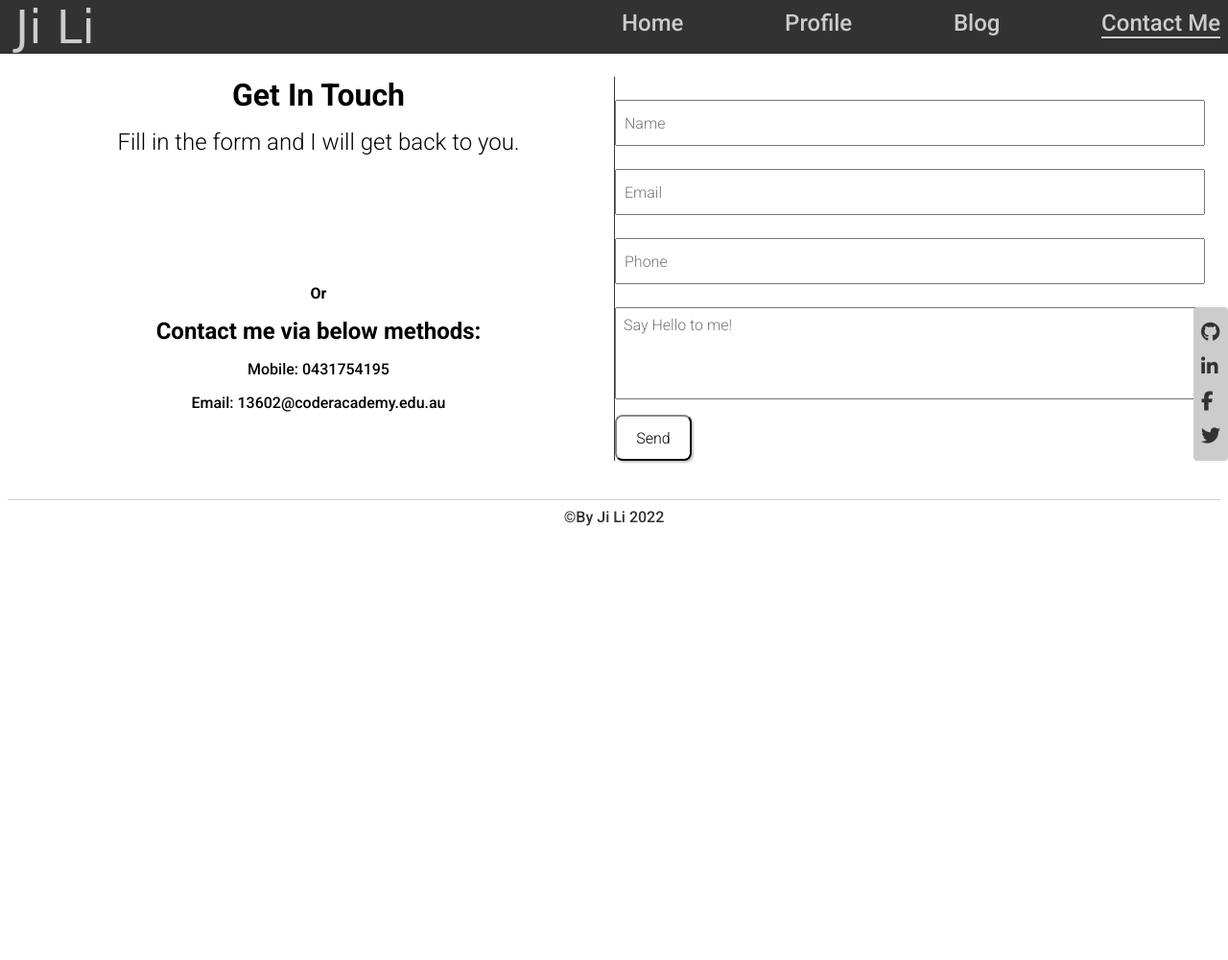
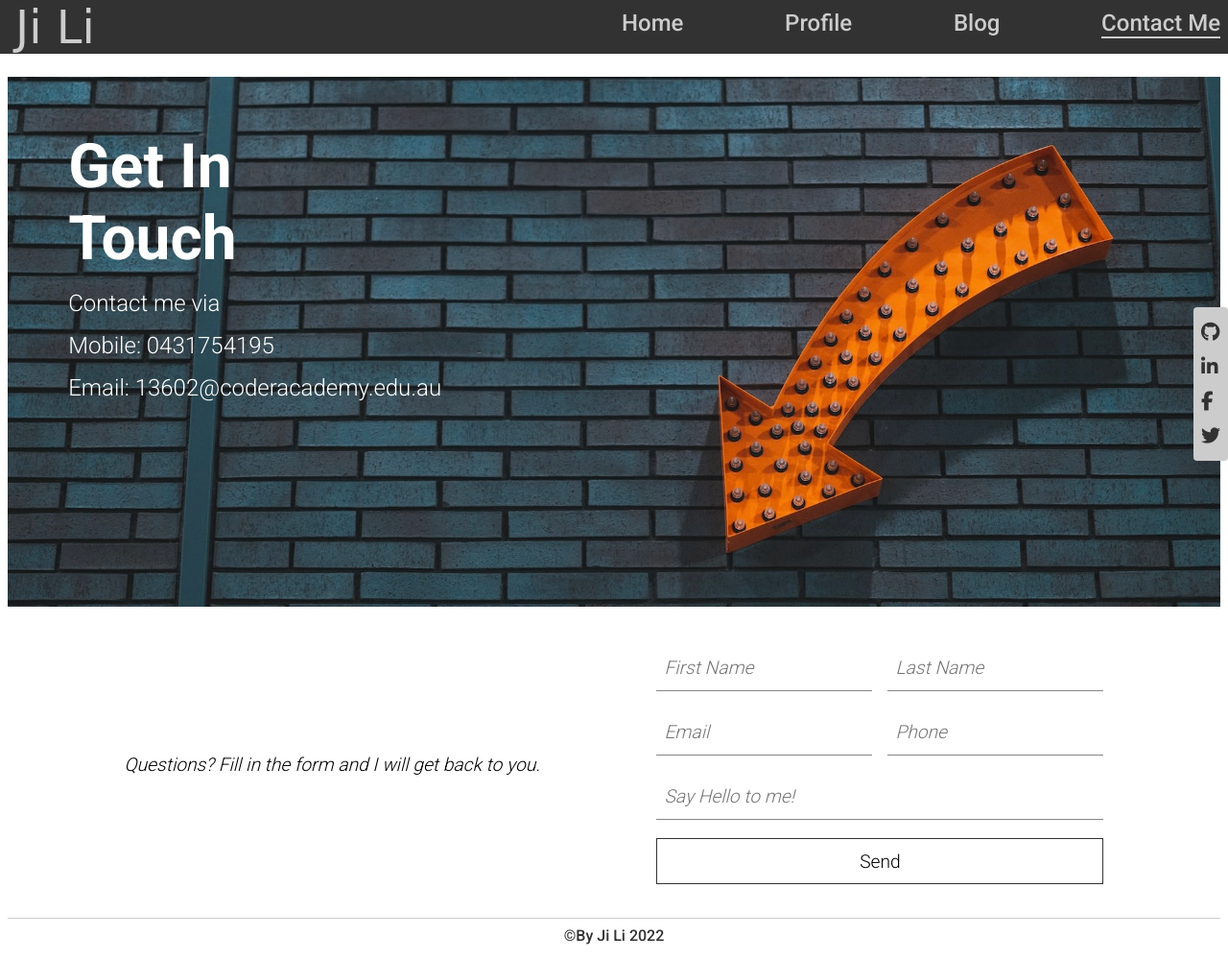
Before and after one commit to JiLi94/Portfolio, a plain HTML site: page src/pages/contact.html in a window 1280 px wide. Shown: the whole page at 96% size. Before the commit the page ends 800 px from the top, so only its background shows below. Drawn offline with nearby package versions, Linux system fonts and the light colour scheme; a web font is replaced by a local one.

Commit message:
improved layout of contact page

```diff
--- a/src/pages/contact.html
+++ b/src/pages/contact.html
@@ -43,46 +43,41 @@
             </ul>
         </div>
     </nav>
-    <main>
+    <main class="fade-in">
         <div class="contact-intro">
-            <h1>Get In Touch</h1>
-            <h2>Fill in the form and I will get back to you.</h2>
+            <div class="intro-text">
+                <h1>Get In Touch</h1>
+                <p>Contact me via</p>
+                <ul>
+                    <li>Mobile: <a href="tel:0431754195">0431754195</a></li>
+                    <li>Email: <a href="mailto:13602@coderacademy.edu.au">13602@coderacademy.edu.au</a></li>
+                </ul>
+            </div>
+            <div class="contact-page-img">
+                <img src="../images/contact/contact-1.jpeg" alt="A picture with an arrow pointing down">
+            </div>
         </div>
-        <form action="">
-            <!-- <div class="form-name"> -->
-            <label for="name">Name</label>
-            <input type="text" name="name" id="name" placeholder="Name" required>
-            <!-- </div> -->
-            <!-- <div class="form-email"> -->
-            <label for="email">Email</label>
-            <input type="email" name="email" id="email" placeholder="Email">
-            <!-- </div> -->
-            <!-- <div class="form-phone"> -->
-            <label for="phone">Phone</label>
-            <input type="tel" name="phone" id="phone" placeholder="Phone">
-            <!-- </div> -->
-            <!-- <div class="form-msg"> -->
-            <label for="msg">Leave a message</label>
-            <textarea name="msg" id="msg" cols="30" rows="10" placeholder="Say Hello to me!"></textarea>
-            <!-- </div> -->
-            <input type="submit" value="Send" class="submit">
-        </form>
-        <div class="contact-detail">
-            <h4>Or</h4>
-            <h2>Contact me via below methods:</h2>
-            <ul>
-                <li>Mobile: <a href="tel:0431754195">0431754195</a></li>
-                <li>Email: <a href="mailto:13602@coderacademy.edu.au">13602@coderacademy.edu.au</a></li>
-                <!-- <li>Social Media
-                    <ul>
-                        <li>Github</li>
-                        <li>linkedin</li>
-                        <li>Facebook</li>
-                        <li>Twitter</li>
-                    </ul>
-                </li> -->
-            </ul>
-        </div>
+        <div class="contact-form-container">
+            <p>Questions? Fill in the form and I will get back to you.</p>
+            <form action="">
+                <div class="name">
+                    <!-- <label for="first-name">First Name</label> -->
+                    <input type="text" name="first-name" id="first-name" placeholder="First Name" class="input"
+                        required>
+                    <!-- <label for="last-name">Last Name</label> -->
+                    <input type="text" name="last-name" id="last-name" placeholder="Last Name" class="input">
+                </div>
+                <div class="phone-and-email">
+                    <!-- <label for="email">Email</label> -->
+                    <input type="email" name="email" id="email" placeholder="Email" class="input">
+                    <!-- <label for="phone">Phone</label> -->
+                    <input type="tel" name="phone" id="phone" placeholder="Phone" class="input">
+                </div>
+                <!-- <label for="msg">Leave a message</label> -->
+                <input type="text" name="msg" id="msg" placeholder="Say Hello to me!" class="input">
+                <!-- </div> -->
+                <input type="submit" value="Send" class="submit">
+            </form>
     </main>
     <!-- a sidebar for social media links -->
     <aside class="sidebar">
--- a/src/style/contact.scss
+++ b/src/style/contact.scss
@@ -1,66 +1,22 @@
 @import './default/default';
-@import './components/button';
 
 main {
-    padding: 1.5rem;
+    padding-top: 1.5rem;
 
     .contact-intro {
-        text-align: center;
-
-        h2 {
-            padding-top: 1rem;
+        p {
+            font-size: 1.2rem;
             font-weight: lighter;
-        }
-    }
-
-    form {
-        display: flex;
-        flex-direction: column;
-        input,
-        textarea {
-            height: 3rem;
-            font-size: 1rem;
-            margin-top: 1.5rem;
-            padding-left: 0.5rem;
-            font-family: inherit;
-            font-weight: lighter;
-
-            &:focus::placeholder {
-                color: transparent; //hide the placeholder when focus
-            }
-        }
-
-        textarea {
-            height: 6rem;
-            padding-top: 0.5rem;
-        }
-
-        label {
-            display: none;
-        }
-
-        .submit {
-            @include btn-style;
-            width: 5rem;
-            text-align: center;
-        }
-    }
-
-    .contact-detail {
-        display: flex;
-        flex-direction: column;
-        align-items: center;
-
-        h4,
-        h2 {
-            padding-top: 1rem;
+            padding: 1rem 0;
         }
 
         ul {
+
             li {
-                padding-top: 1rem;
                 list-style: none;
-                text-align: center;
+                font-size: 1.2rem;
+                font-weight: lighter;
+                padding-bottom: 1rem;
 
                 a {
                     text-decoration: none;
@@ -68,8 +24,71 @@ main {
                 }
             }
         }
+
+        img {
+            width: 100%;
+        }
+    }
+
+    .contact-form-container {
+        padding-top: 1rem;
+        p {
+            font-size: 1.2rem;
+            font-weight: lighter;
+            font-style: italic;
+        }
+        form {
+            display: flex;
+            flex-direction: column;
+            .name, .phone-and-email {
+                display: flex;
+                flex-direction: column;
+            }
+            .input {
+                height: 3rem;
+                margin-top: 1.2rem;
+                padding-left: 0.5rem;
+                font-family: inherit;
+                font-weight: lighter;
+                font-size: 1.2rem;
+                border-top-style: hidden;
+                border-left-style: hidden;
+                border-right-style: hidden;
+                border-bottom-color: $primary-dark-color;
+                border-bottom-width: 1px;
+
+                &::placeholder {
+                    font-style: italic;
+                }
+
+                &:focus::placeholder {
+                    color: transparent; //hide the placeholder when focus
+                }
+
+                &:focus {
+                    outline: none;
+                }
+            }
+
+            .submit {
+                height: 3rem;
+                font-family: inherit;
+                font-weight: lighter;
+                font-size: 1.2rem;
+                width: 100%;
+                padding-left: 0;
+                margin: 1.2rem auto;
+                background-color: white;
+                border: 1px solid $primary-dark-color;
+                &:hover {
+                    background-color: black;
+                    color: white;
+                }
+            }
+        }
     }
 }
+
 
 @media screen and (min-width: $media-query-min-width) {
     .nav-home-link {
@@ -81,14 +100,50 @@ main {
     }
 
     main {
-        display: grid;
-        grid-template-columns: 1fr 1fr;
-        grid-template-rows: 1fr 1fr;
+        display: flex;
+        flex-direction: column;
+        .contact-intro {
+            position: relative;
+            .intro-text {
+                position: absolute; //text stays on top of the image
+                top: 10%;
+                left: 5%;
+                color: white; //text color change to white so it can be clearly shown on image
+                h1 {
+                    font-size: 4rem;
+                    width: 20rem;
+                }
+                p {
+                    font-size: 1.5rem;
+                }
+                ul {
+                    li {
+                        font-size: 1.5rem;
+                        a {
+                            color: white;
+                        }
+                    }
+                }
+            }
+        }
+        .contact-form-container {
+            display: flex;
+            // flex-direction: column;
+            align-items: center;
+            justify-content: space-evenly;
 
-        form {
-            grid-row: 1/3;
-            grid-column: 2;
-            border-left: 1px solid $primary-dark-color;
+            form {
+                // width: 50%;
+                .name,.phone-and-email {
+                    // padding: 1.5rem;
+                    flex-direction: row;
+                    justify-content: space-between;
+                    & :first-child {
+                        margin-right: 1rem;
+                    }
+                }
+
+            }
         }
     }
 
--- a/src/style/main.scss
+++ b/src/style/main.scss
@@ -14,7 +14,7 @@ main {
         flex-direction: column;
 
         .self-intro-text {
-            background: $pri;
+            background: $primary-background-color;
             display: flex;
             flex-direction: column;
             justify-content: center;
@@ -35,7 +35,8 @@ main {
 
     }
 
-    .landing-page-img, .profile-page-image {
+    .landing-page-img,
+    .profile-page-image {
         img {
             width: 100%;
             height: auto;
@@ -48,6 +49,7 @@ main {
             flex-direction: column;
             padding: 2rem 1rem;
             background: $primary-background-color;
+
             h2 {
                 width: 2rem;
                 // overflow-x: visible;
@@ -74,7 +76,7 @@ main {
     main {
         .self-intro-container {
             .self-intro-text {
-                padding: 5%;
+                padding: 2%;
             }
 
             .landing-page-img {
@@ -91,7 +93,7 @@ main {
 
         .about-me-container {
             .about-me-text {
-                padding: 5%;
+                padding: 2% 5%;
 
                 p {
                     line-height: 1.5rem;
```
Also changed, not shown: src/pages/blog-1.html (+1 -1 lines), src/pages/blog-2.html (+1 -1 lines), src/pages/blog-3.html (+1 -1 lines), src/pages/blog-4.html (+1 -1 lines), src/pages/blog-5.html (+1 -1 lines), src/images/contact/contact-1.jpeg (added), src/style/blog-detail.css, src/style/blog.css, src/style/contact.css, src/style/main.css, src/style/profile.css, 6 other files.
